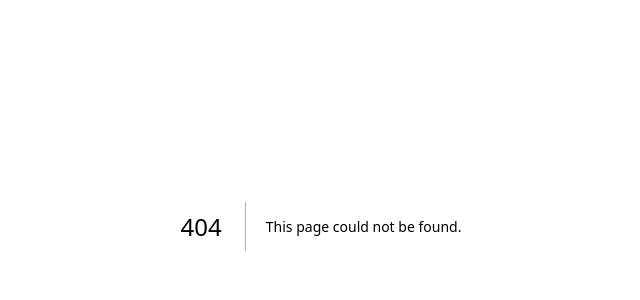
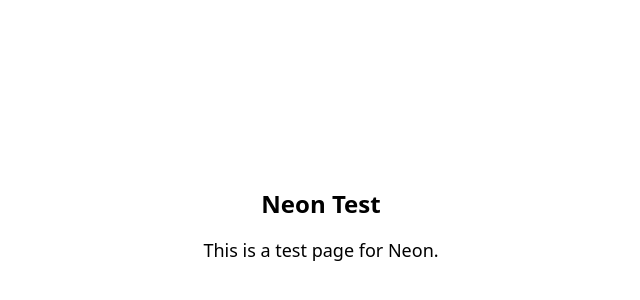
Before and after one commit to twesigetrejan/Next15, a Next.js app: page /neon-test in a window 1280 px wide. Before the commit this address had no page. Shown: the part 174-474 px from the top of the page, without its empty margins (319-959 px from the left). Built offline with nearby package versions, Linux system fonts and the light colour scheme.

Commit message:
add NeonTestPage component and update delete button hover style

```diff
--- a/app/dashboard/page.tsx
+++ b/app/dashboard/page.tsx
@@ -152,7 +152,7 @@ export default function DashboardPage() {
                     </button>
                     <button
                       onClick={() => deleteTodo(item.id)}
-                      className="bg-red-500 text-white py-1 px-4 rounded-md hover:bg-red-700"
+                      className="bg-red-500 text-white py-1 px-4 rounded-md hover:bg-red-800"
                     >
                       Delete
                     </button>
--- /dev/null
+++ b/app/neon-test/page.tsx
@@ -0,0 +1,8 @@
+export default function NeonTestPage() {
+    return (
+        <div className="flex flex-col items-center justify-center min-h-screen py-2">
+            <h1 className="text-2xl font-bold">Neon Test</h1>
+            <p className="mt-4 text-lg">This is a test page for Neon.</p>
+        </div>
+    );
+}
```
